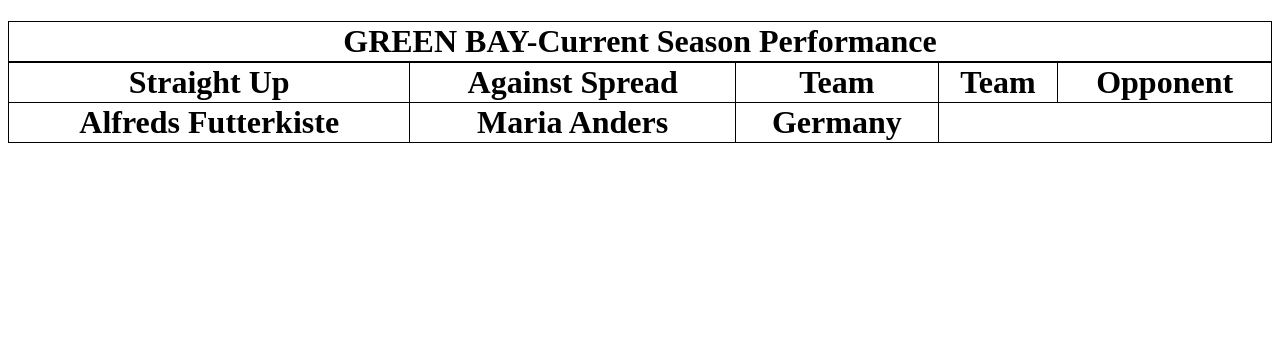
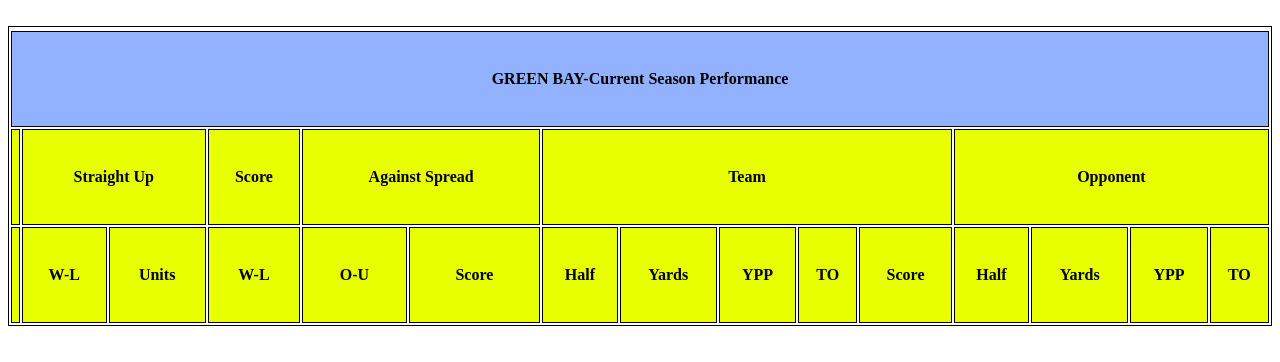
Before and after one commit to edwinv123/Table-Test, a plain HTML site: page index.html in a window 1280 px wide. Drawn offline with Linux system fonts and the light colour scheme.

Commit message:
index.html

```diff
--- a/index.html
+++ b/index.html
@@ -1,42 +1,69 @@
 <!DOCTYPE html>
 <html lang="en">
 <head>
+    <meta charset="UTF-8">
+    <meta name="viewport" content="width=device-width, initial-scale=1.0">
+    <title>Table Test</title>
     <style>
 table, th, td {
-            border: 1px solid black;
-            border-collapse: collapse;
+    border:1px solid black
+
 }
 table {
     width: 100%;
-            table-layout: ;
+    min-height: 300px;
 }
+
 h1{
     text-align: center;
 }
+.GREENBAY{ background-color: rgb(146, 177, 255);
+
+
+}
+
+.yellow {
+    background-color: rgb(232, 255, 0);
+}
+
+
+.number{
+    text-emphasis-color: green;
+}
     </style>
+
+
 </head>
+
 <body>
-<h1>
     <table>
         <tr>
-        <th>GREEN BAY-Current Season Performance</th>
+        <tr>
+            <th colspan="100" class="GREENBAY" >GREEN BAY-Current Season Performance</th>
+
         </tr>
-        </h1>
-</tr>
-        <table>
-  <tr>
-    <th>Straight Up</th>
-    <th>Against Spread</th>
-    <th>Team</th>
-<th>Team</th>
-          <th>Opponent</th>
+
+            <th colspan="1" class="yellow"></th>
+        <br>
+        <th colspan="2" class="yellow">Straight Up</th>
+        <th colspan="1" class="yellow">Score</th>
+        <th colspan="2" class="yellow">Against Spread</th>
+        <th colspan="5" class="yellow">Team</th>
+        <th colspan="5" class="yellow">Opponent</th>
        </tr>
        <tr>
-    <td>Alfreds Futterkiste</td>
-    <td>Maria Anders</td>
-    <td>Germany</td>
-    </tr>
-</table>
-
-</body>
-</html>
+        <th colspan="1" class="yellow"></th>
+        <th colspan="1" class="yellow">W-L</th>
+        <th colspan="1" class="yellow">Units</th>
+        <th colspan="1" class="yellow">W-L</th>
+        <th colspan="1" class="yellow">O-U</th>
+        <th colspan="1" class="yellow">Score</th>
+        <th colspan="1" class="yellow">Half</th>
+        <th colspan="1" class="yellow">Yards</th>
+        <th colspan="1" class="yellow">YPP </th>
+        <th colspan="1" class="yellow">TO </th>
+        <th colspan="1" class="yellow">Score </th>
+        <th colspan="1" class="yellow">Half </th>
+        <th colspan="1" class="yellow">Yards </th>
+        <th colspan="1" class="yellow">YPP </th>
+        <th colspan="1" class="yellow">TO </th>
```
Lines whose indentation alone changed are shown as unchanged.
